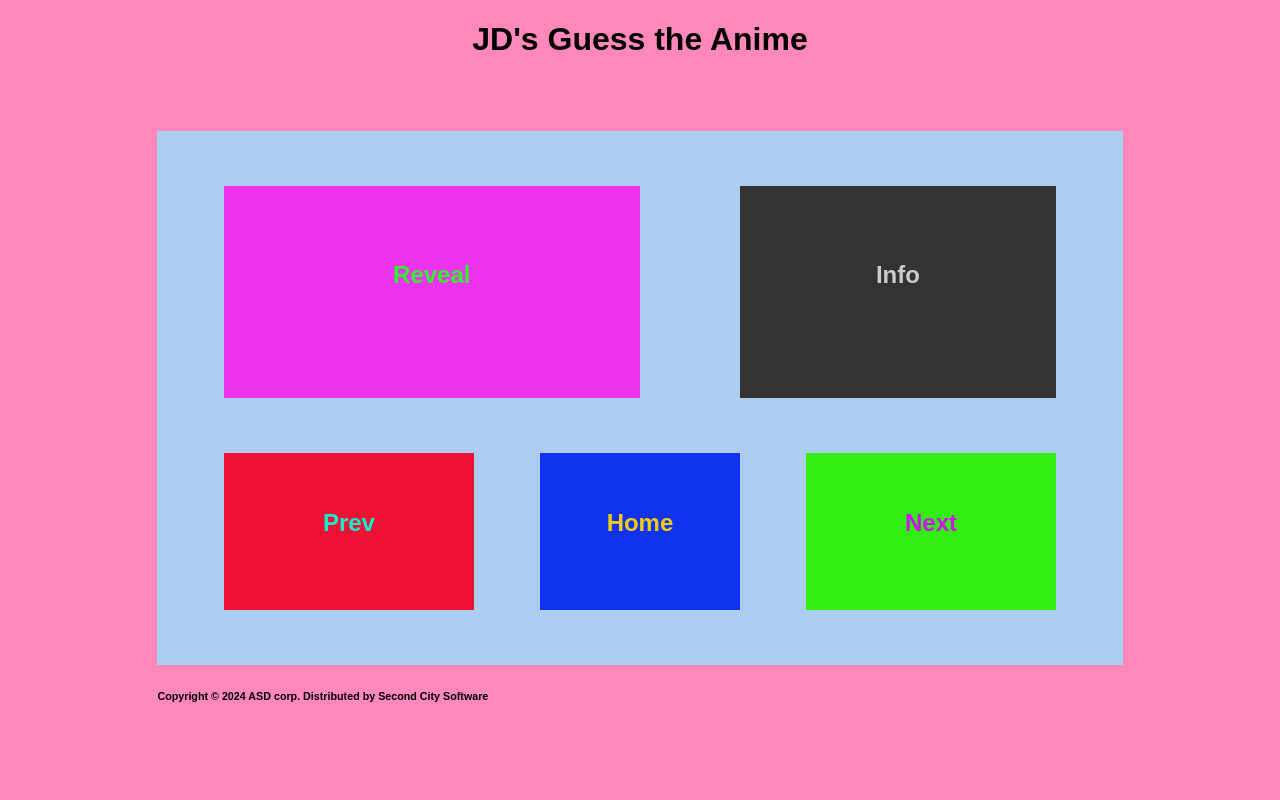
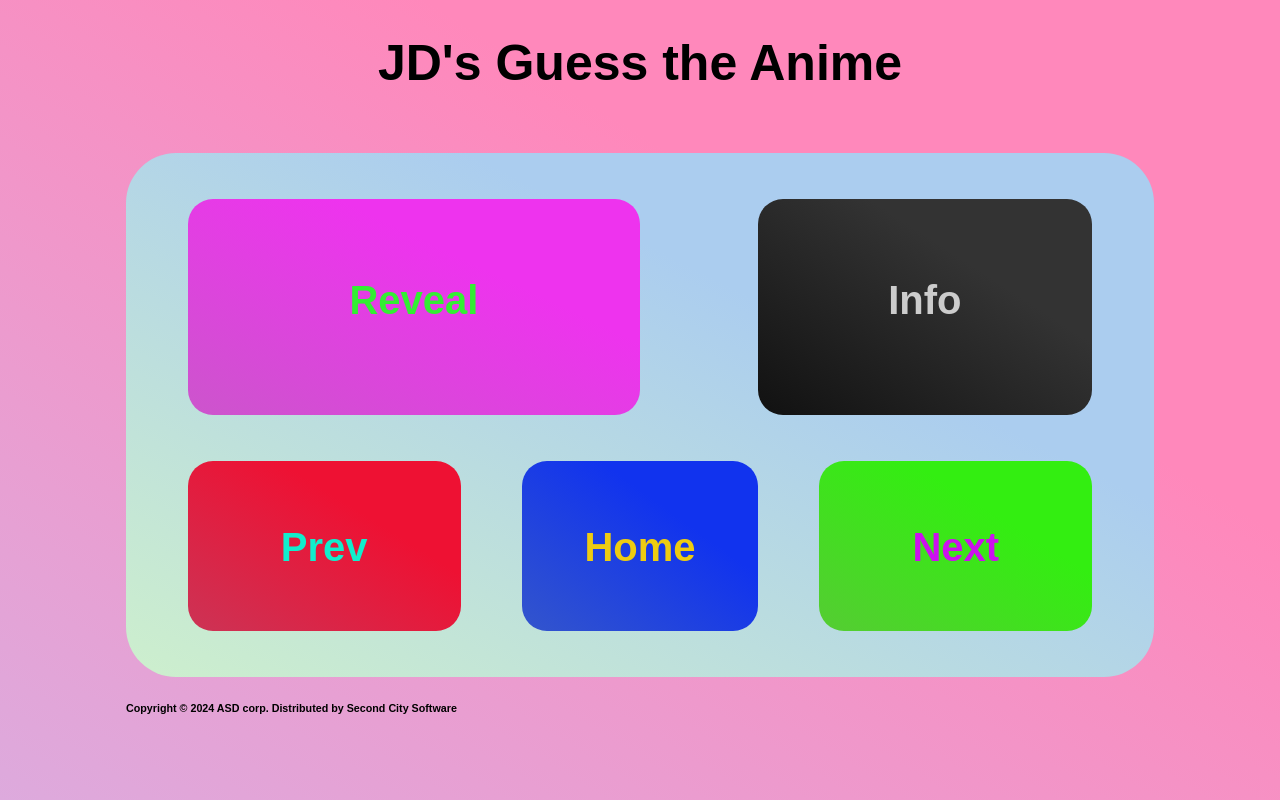
Before and after one commit to JASDtubz/gta, a plain HTML site: page index.html in a window 1280 px wide. Both pictures are taken after a click on the element "Intro". Drawn offline with Linux system fonts and the light colour scheme.

Commit message:
Update style.css

```diff
--- a/style.css
+++ b/style.css
@@ -1,4 +1,4 @@
-/* Version 2023.10.04.22.28 */
+/* Version 2024.0523.2323:0051 */
 
 html {
   height: 100%;
@@ -7,6 +7,7 @@ html {
 
 body {
   background-color: #ff88bb;
+  background-image: linear-gradient(to bottom left, #ff88bb, #ff88bb, #ee99cc, #ddaadd);
   font-family: Arial, Helvetica, sans-serif;
   height: 100%;
   margin: 0px;
@@ -33,6 +34,7 @@ body {
 }
 
 h1 {
+  font-size: 50px;
   margin-bottom: 0px;
   text-align: center;
 }
@@ -49,6 +51,8 @@ h1 {
 
 .home {
   background-color: #abcdef;
+  background-image: linear-gradient(to bottom left, #abcdef, #abcdef, #bcdede, #cdefcd);
+  border-radius: 50px;
   display: grid;
   grid-template-areas:
     '. . . . . . . .'
@@ -63,6 +67,7 @@ h1 {
 
 .op {
   background-color: #33dd11;
+  background-image: linear-gradient(to bottom left, #33dd11, #33dd11, #44cc22, #55bb33);
   color: #101010;
   display: grid;
   grid-area: o;
@@ -73,6 +78,7 @@ h1 {
 }
 
 h2 {
+  font-size: 40px;
   margin-bottom: 0px;
   text-align: center;
 }
@@ -83,6 +89,7 @@ h2 {
 
 .ed {
   background-color: #dd1133;
+  background-image: linear-gradient(to bottom left, #dd1133, #dd1133, #cc2244, #bb3355);
   color: #f0f0f0;
   display: grid;
   grid-area: e;
@@ -102,6 +109,8 @@ h2 {
 
 .play {
   background-color: #abcdef;
+  background-image: linear-gradient(to bottom left, #abcdef, #abcdef, #bcdede, #cdefcd);
+  border-radius: 50px;
   display: grid;
   grid-template-areas:
     '. . . . . . . . . . . .'
@@ -118,6 +127,7 @@ h2 {
 
 .reveal {
   background-color: #ee33ee;
+  background-image: linear-gradient(to bottom left, #ee33ee, #ee33ee, #dd44dd, #cc55cc);
   color: #33ee33;
   display: grid;
   grid-area: r;
@@ -131,6 +141,7 @@ h2 {
 
 .info {
   background-color: #333333;
+  background-image: linear-gradient(to bottom left, #333333, #333333, #222222, #111111);
   color: #cccccc;
   display: grid;
   grid-area: i;
@@ -144,6 +155,7 @@ h2 {
 
 .prev {
   background-color: #ee1133;
+  background-image: linear-gradient(to bottom left, #ee1133, #ee1133, #dd2244, #cc3355);
   color: #11eecc;
   display: grid;
   grid-area: p;
@@ -157,6 +169,7 @@ h2 {
 
 .back {
   background-color: #1133ee;
+  background-image: linear-gradient(to bottom left, #1133ee, #1133ee, #2244dd, #3355cc);
   color: #eecc11;
   display: grid;
   grid-area: b;
@@ -170,6 +183,7 @@ h2 {
 
 .next {
   background-color: #33ee11;
+  background-image: linear-gradient(to bottom left, #33ee11, #33ee11, #44dd22, #55cc33);
   color: #cc11ee;
   display: grid;
   grid-area: n;
@@ -206,5 +220,6 @@ h2 {
 }
 
 .pointer {
+  border-radius: 25px;
   cursor: pointer;
 }
```
